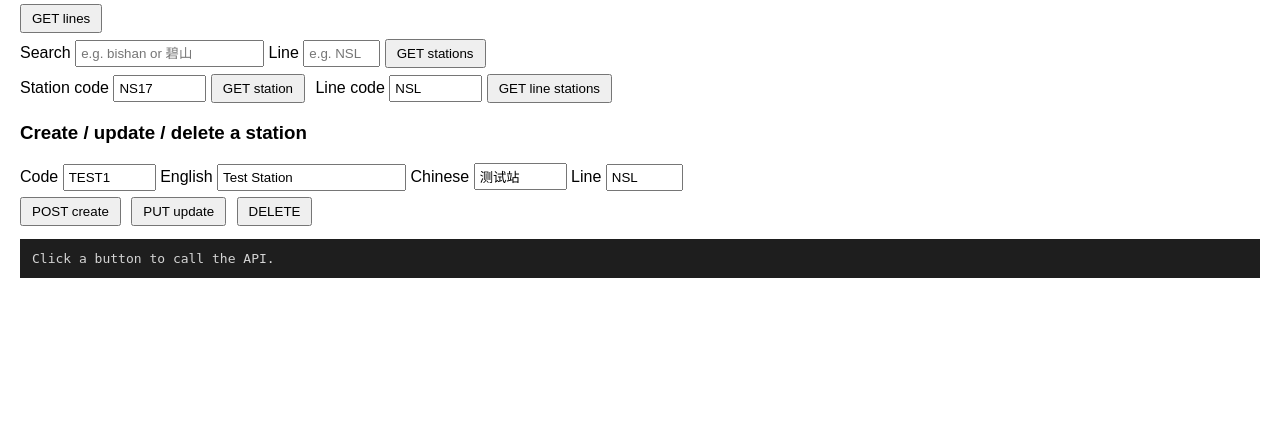
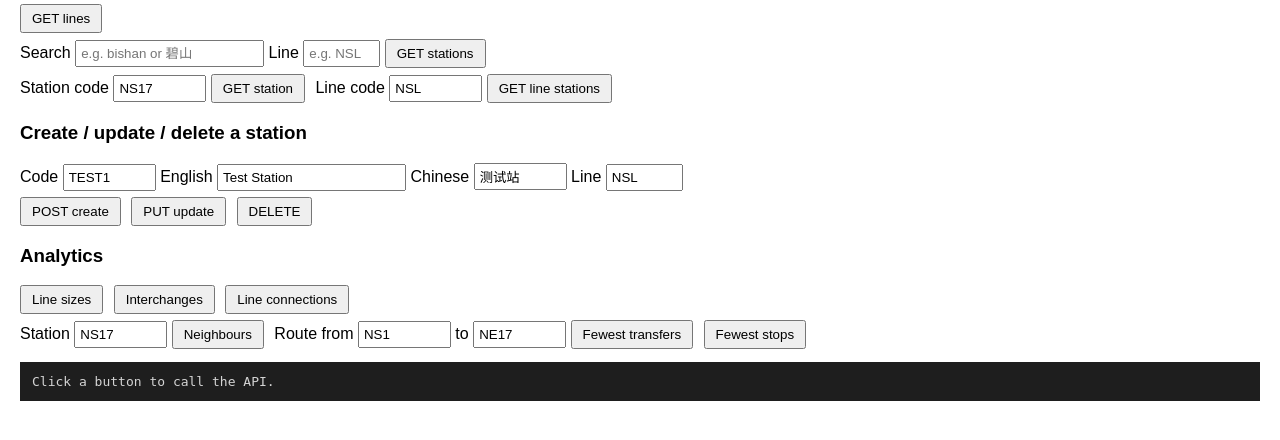
Before and after one commit to yjmockkk/INF2003_TransitIQ, a Flask app: page / in a window 1280 px wide. Shown: the part 232-672 px from the top of the page. Run offline with Flask 2, Linux system fonts and the light colour scheme; parts of the project's set-up code (start-up, migrations or seed data) failed here and were passed over.

Commit message:
advanced train queries

```diff
--- a/backend/app.py
+++ b/backend/app.py
@@ -2,6 +2,7 @@ from flask import Flask, jsonify, render_template
 
 import db
 from routes.train import bp as train_bp
+from routes.train_analytics import bp as train_analytics_bp
 from routes.bus import bp as bus_bp
 from routes.crowd import bp as crowd_bp
 from routes.bus_arrival import bp as bus_arrival_bp
@@ -18,7 +19,7 @@ app.register_blueprint(train_bp)
 app.register_blueprint(bus_bp)
 app.register_blueprint(crowd_bp)
 app.register_blueprint(bus_arrival_bp)
-
+app.register_blueprint(train_analytics_bp)
 
 @app.get("/api/health")
 def health():
--- /dev/null
+++ b/backend/routes/train_analytics.py
@@ -0,0 +1,289 @@
+from flask import Blueprint, request
+from mysql.connector import Error
+
+import db
+from routes.train import ok, fail, db_error
+
+# All analytics endpoints live under /api/train/analytics
+# They rely on the views v_station_details, v_interchange_stations and
+# v_line_links, so run the "Views" section of train_advanced_queries.sql first.
+bp = Blueprint("train_analytics", __name__, url_prefix="/api/train/analytics")
+
+
+# Query 4: stations per line, share of the network, size rank
+# (aggregate + window functions)
+LINE_SIZES_SQL = """
+    SELECT l.line_code, l.line_name_english,
+        COUNT(sl.station_code) AS total_stations,
+        ROUND(100 * COUNT(sl.station_code) / SUM(COUNT(sl.station_code)) OVER (), 1) AS pct_of_network,
+        RANK() OVER (ORDER BY COUNT(sl.station_code) DESC) AS size_rank
+    FROM TrainLine AS l
+    LEFT JOIN StationLine AS sl
+    ON l.line_code = sl.line_code
+    GROUP BY l.line_code, l.line_name_english
+    ORDER BY size_rank, l.line_code
+"""
+
+# Query 5: stations that sit on 2+ lines (from the interchange view)
+INTERCHANGES_SQL = """
+    SELECT station_name_english, station_name_chinese, total_lines,
+        station_codes, line_codes
+    FROM v_interchange_stations
+    WHERE total_lines >= %(min_lines)s
+    ORDER BY total_lines DESC, station_name_english
+"""
+
+# Query 6: pairs of lines and the interchanges they share (self-join)
+LINE_CONNECTIONS_SQL = """
+    SELECT a.line_code AS line_a, b.line_code AS line_b,
+        COUNT(DISTINCT s1.station_name_english) AS shared_interchanges,
+        GROUP_CONCAT(DISTINCT s1.station_name_english
+            ORDER BY s1.station_name_english SEPARATOR ', ') AS interchange_stations
+    FROM StationLine AS a
+    INNER JOIN TrainStation AS s1
+    ON s1.station_code = a.station_code
+    INNER JOIN TrainStation AS s2
+    ON s2.station_name_english = s1.station_name_english
+    AND s2.station_code <> s1.station_code
+    INNER JOIN StationLine AS b
+    ON b.station_code = s2.station_code
+    AND b.line_code > a.line_code
+    GROUP BY a.line_code, b.line_code
+    ORDER BY shared_interchanges DESC, line_a, line_b
+"""
+
+# Query 7: previous / next station on the same line (LAG / LEAD windows).
+# The window is computed over the whole line first, then we pick one station.
+NEIGHBOURS_SQL = """
+    SELECT line_code, station_code, station_name_english,
+        previous_station, next_station
+    FROM (
+        SELECT sl.line_code, s.station_code, s.station_name_english,
+            LAG(s.station_name_english) OVER line_order AS previous_station,
+            LEAD(s.station_name_english) OVER line_order AS next_station
+        FROM TrainStation AS s
+        INNER JOIN StationLine AS sl
+        ON s.station_code = sl.station_code
+        WINDOW line_order AS (
+            PARTITION BY sl.line_code
+            ORDER BY REGEXP_SUBSTR(s.station_code, '^[A-Za-z]+'),
+                     CAST(REGEXP_SUBSTR(s.station_code, '[0-9]+') AS UNSIGNED)
+        )
+    ) AS ordered_stations
+    WHERE station_code = %(station_code)s
+"""
+
+# Query 8: fewest-transfer route (recursive CTE over the line graph).
+# NOTE: the literal % signs in the LIKE pattern are written as %% because the
+# driver treats a single % as the start of a parameter placeholder.
+ROUTE_SQL = """
+    WITH RECURSIVE paths AS (
+        SELECT line_code, 0 AS transfers, CAST(line_code AS CHAR(255)) AS path
+        FROM StationLine
+        WHERE station_code = %(from_station)s
+
+        UNION ALL
+
+        SELECT links.to_line, paths.transfers + 1,
+            CONCAT(paths.path, ' > ', links.to_line)
+        FROM paths
+        INNER JOIN v_line_links AS links
+        ON links.from_line = paths.line_code
+        WHERE CONCAT(' > ', paths.path, ' > ') NOT LIKE CONCAT('%% > ', links.to_line, ' > %%')
+        AND paths.transfers < %(max_transfers)s
+    )
+    SELECT transfers, path
+    FROM paths
+    WHERE line_code = (
+        SELECT line_code FROM StationLine WHERE station_code = %(to_station)s
+    )
+    ORDER BY transfers, path
+    LIMIT 5
+"""
+
+# Query 9: fewest-stops route over station NAMES (a line change is not a stop)
+SHORTEST_PATH_SQL = """
+    WITH RECURSIVE
+    reach AS (
+        SELECT CAST(%(from_name)s AS CHAR(100)) AS station_name, 0 AS hops
+        UNION
+        SELECT g.to_name, r.hops + 1
+        FROM reach AS r
+        INNER JOIN StationConnection AS g ON g.from_name = r.station_name
+        WHERE r.hops < %(max_hops)s
+    ),
+    dist AS (
+        SELECT station_name, MIN(hops) AS hops FROM reach GROUP BY station_name
+    ),
+    back AS (
+        SELECT station_name, hops, CAST(station_name AS CHAR(2000)) AS path
+        FROM dist
+        WHERE station_name = %(to_name)s
+        UNION ALL
+        SELECT g.to_name, b.hops - 1, CONCAT(g.to_name, ',', b.path)
+        FROM back AS b
+        INNER JOIN StationConnection AS g ON g.from_name = b.station_name
+        INNER JOIN dist AS d ON d.station_name = g.to_name AND d.hops = b.hops - 1
+    )
+    SELECT path
+    FROM back
+    WHERE hops = 0
+    ORDER BY path
+    LIMIT 1
+"""
+
+# One row per station on the path, with the line arriving and leaving
+PATH_STEPS_SQL = """
+    WITH stops AS (
+        SELECT FIND_IN_SET(station_name_english, %(path)s) AS step,
+            station_name_english,
+            MIN(station_name_chinese) AS station_name_chinese,
+            GROUP_CONCAT(station_code ORDER BY station_code) AS station_codes
+        FROM TrainStation
+        WHERE FIND_IN_SET(station_name_english, %(path)s) > 0
+        GROUP BY station_name_english
+    )
+    SELECT s.step, s.station_name_english, s.station_name_chinese, s.station_codes,
+        leg_in.line_code AS arrive_line,
+        leg_out.line_code AS depart_line,
+        CASE
+            WHEN leg_in.line_code IS NULL THEN 'start'
+            WHEN leg_out.line_code IS NULL THEN 'arrive'
+            WHEN leg_in.line_code <> leg_out.line_code THEN 'change'
+            ELSE 'pass'
+        END AS action
+    FROM stops AS s
+    LEFT JOIN stops AS prev ON prev.step = s.step - 1
+    LEFT JOIN StationConnection AS leg_in
+        ON leg_in.from_name = prev.station_name_english AND leg_in.to_name = s.station_name_english
+    LEFT JOIN stops AS nxt ON nxt.step = s.step + 1
+    LEFT JOIN StationConnection AS leg_out
+        ON leg_out.from_name = s.station_name_english AND leg_out.to_name = nxt.station_name_english
+    ORDER BY s.step
+"""
+
+@bp.get("/line-sizes")
+def line_sizes():
+    """GET /api/train/analytics/line-sizes
+    Stations per line, % of the network and size rank."""
+    try:
+        return ok(db.query(LINE_SIZES_SQL))
+    except Error as error:
+        return db_error(error)
+
+
+@bp.get("/interchanges")
+def interchanges():
+    """GET /api/train/analytics/interchanges?min_lines=2
+    Stations that appear on at least min_lines lines (default 2)."""
+    min_lines = max(request.args.get("min_lines", 2, type=int), 2)
+    try:
+        return ok(db.query(INTERCHANGES_SQL, {"min_lines": min_lines}),
+                  min_lines=min_lines)
+    except Error as error:
+        return db_error(error)
+
+
+@bp.get("/line-connections")
+def line_connections():
+    """GET /api/train/analytics/line-connections
+    For each pair of lines, the interchanges they share."""
+    try:
+        return ok(db.query(LINE_CONNECTIONS_SQL))
+    except Error as error:
+        return db_error(error)
+
+
+@bp.get("/stations/<code>/neighbours")
+def station_neighbours(code):
+    """GET /api/train/analytics/stations/<code>/neighbours
+    The stations before and after this one on its line."""
+    try:
+        row = db.query(NEIGHBOURS_SQL, {"station_code": code}, one=True)
+        if row is None:
+            return fail("Station not found", 404)
+        return ok(row)
+    except Error as error:
+        return db_error(error)
+
+@bp.get("/route")
+def route():
+    """GET /api/train/analytics/route?from=NS1&to=NE17&max_transfers=5
+    Fewest-transfer line routes between two station codes."""
+    from_station = request.args.get("from", "").strip()
+    to_station = request.args.get("to", "").strip()
+    # Cap the search depth so the recursion always stops quickly
+    max_transfers = min(max(request.args.get("max_transfers", 5, type=int), 0), 8)
+
+    if not from_station or not to_station:
+        return fail("Both 'from' and 'to' station codes are required", 400)
+
+    try:
+        # Make sure both stations exist (also gives us their details for the response)
+        details = {}
+        for key, code in (("from", from_station), ("to", to_station)):
+            row = db.query(
+                "SELECT station_code, station_name_english, line_code "
+                "FROM v_station_details WHERE station_code = %s", (code,), one=True)
+            if row is None:
+                return fail(f"Station '{code}' not found", 404)
+            details[key] = row
+
+        rows = db.query(ROUTE_SQL, {
+            "from_station": from_station,
+            "to_station": to_station,
+            "max_transfers": max_transfers,
+        })
+        if not rows:
+            return fail("No route found within the transfer limit", 404)
+
+        # Turn "NSL > NEL" into a list of lines for the frontend
+        routes = [{"transfers": r["transfers"],
+                   "path": r["path"],
+                   "lines": r["path"].split(" > ")} for r in rows]
+        return ok({"from": details["from"], "to": details["to"],
+                   "fewest_transfers": routes[0]["transfers"],
+                   "routes": routes})
+    except Error as error:
+        return db_error(error)
+
+@bp.get("/shortest-route")
+def shortest_route():
+    """GET /api/train/analytics/shortest-route?from=NS1&to=NE17&max_hops=40
+    Route with the fewest stops. Changing line at an interchange is not a stop."""
+    from_code = request.args.get("from", "").strip()
+    to_code = request.args.get("to", "").strip()
+    max_hops = min(max(request.args.get("max_hops", 40, type=int), 1), 100)
+
+    if not from_code or not to_code:
+        return fail("Both 'from' and 'to' station codes are required", 400)
+
+    try:
+        # Look up the station name for each code (the route runs on names)
+        names = {}
+        for code in (from_code, to_code):
+            row = db.query(
+                "SELECT station_name_english FROM TrainStation WHERE station_code = %s",
+                (code,), one=True)
+            if row is None:
+                return fail(f"Station '{code}' not found", 404)
+            names[code] = row["station_name_english"]
+
+        found = db.query(SHORTEST_PATH_SQL, {
+            "from_name": names[from_code],
+            "to_name": names[to_code],
+            "max_hops": max_hops,
+        }, one=True)
+        if found is None:
+            return fail("No route found within max_hops", 404)
+
+        steps = db.query(PATH_STEPS_SQL, {"path": found["path"]})
+        return ok({
+            "from": {"station_code": from_code, "station_name_english": names[from_code]},
+            "to": {"station_code": to_code, "station_name_english": names[to_code]},
+            "total_stops": len(steps) - 1,
+            "line_changes": sum(1 for s in steps if s["action"] == "change"),
+            "steps": steps,
+        })
+    except Error as error:
+        return db_error(error)
--- a/frontend/templates/api_tester.html
+++ b/frontend/templates/api_tester.html
@@ -56,16 +56,10 @@
     <h2>TransitIQ API Tester</h2>
 
     <div class="tabs">
-      <button
-        id="train-tab"
-        class="active"
-        onclick="showTab('train')"
-      >
+      <button id="train-tab" class="active" onclick="showTab('train')">
         Train
       </button>
-      <button id="bus-tab" onclick="showTab('bus')">
-        Bus
-      </button>
+      <button id="bus-tab" onclick="showTab('bus')">Bus</button>
     </div>
 
     <div class="row">
@@ -73,9 +67,7 @@
     </div>
 
     <div>
-      <button
-        type="button"
-        onclick="window.location.href='/crowd-dashboard'">
+      <button type="button" onclick="window.location.href = '/crowd-dashboard'">
         Station Crowd
       </button>
     </div>
@@ -89,8 +81,8 @@
       </div>
 
       <div class="row">
-        Search <input id="q" placeholder="e.g. bishan or 碧山" />
-        Line <input id="line" placeholder="e.g. NSL" size="6" />
+        Search <input id="q" placeholder="e.g. bishan or 碧山" /> Line
+        <input id="line" placeholder="e.g. NSL" size="6" />
         <button onclick="searchStations()">GET stations</button>
       </div>
 
@@ -101,9 +93,7 @@
         </button>
 
         Line code <input id="lcode" value="NSL" size="8" />
-        <button
-          onclick="call('/api/train/lines/' + v('lcode') + '/stations')"
-        >
+        <button onclick="call('/api/train/lines/' + v('lcode') + '/stations')">
           GET line stations
         </button>
       </div>
@@ -111,10 +101,10 @@
       <h3>Create / update / delete a station</h3>
 
       <div class="row">
-        Code <input id="c_code" value="TEST1" size="8" />
-        English <input id="c_en" value="Test Station" />
-        Chinese <input id="c_zh" value="测试站" size="8" />
-        Line <input id="c_line" value="NSL" size="6" />
+        Code <input id="c_code" value="TEST1" size="8" /> English
+        <input id="c_en" value="Test Station" /> Chinese
+        <input id="c_zh" value="测试站" size="8" /> Line
+        <input id="c_line" value="NSL" size="6" />
       </div>
 
       <div class="row">
@@ -122,7 +112,9 @@
           POST create
         </button>
         <button
-          onclick="send('PUT', '/api/train/stations/' + v('c_code'), stationBody())"
+          onclick="
+            send('PUT', '/api/train/stations/' + v('c_code'), stationBody())
+          "
         >
           PUT update
         </button>
@@ -137,17 +129,12 @@
       <h3>Bus API</h3>
 
       <div class="row">
-        <button onclick="call('/api/bus/services')">
-          GET bus services
-        </button>
+        <button onclick="call('/api/bus/services')">GET bus services</button>
       </div>
 
       <div class="row">
         Search
-        <input
-          id="bus_q"
-          placeholder="Stop code, road or stop name"
-        />
+        <input id="bus_q" placeholder="Stop code, road or stop name" />
         <button onclick="call('/api/bus/stops?q=' + v('bus_q'))">
           GET bus stops
         </button>
@@ -168,6 +155,54 @@
     </section>
 
     <!-- SHARED RESULTS -->
+    <h3>Analytics</h3>
+    <div class="row">
+      <button onclick="call('/api/train/analytics/line-sizes')">
+        Line sizes
+      </button>
+      <button onclick="call('/api/train/analytics/interchanges')">
+        Interchanges
+      </button>
+      <button onclick="call('/api/train/analytics/line-connections')">
+        Line connections
+      </button>
+    </div>
+    <div class="row">
+      Station <input id="n_code" value="NS17" size="8" />
+      <button
+        onclick="
+          call('/api/train/analytics/stations/' + v('n_code') + '/neighbours')
+        "
+      >
+        Neighbours
+      </button>
+      Route from <input id="r_from" value="NS1" size="8" /> to
+      <input id="r_to" value="NE17" size="8" />
+      <button
+        onclick="
+          call(
+            '/api/train/analytics/route?from=' +
+              v('r_from') +
+              '&to=' +
+              v('r_to'),
+          )
+        "
+      >
+        Fewest transfers
+      </button>
+      <button
+        onclick="
+          call(
+            '/api/train/analytics/shortest-route?from=' +
+              v('r_from') +
+              '&to=' +
+              v('r_to'),
+          )
+        "
+      >
+        Fewest stops
+      </button>
+    </div>
     <div id="status" role="status"></div>
     <div id="table"></div>
     <pre id="out">Click a button to call the API.</pre>
@@ -182,7 +217,8 @@
 
         for (const name of ["train", "bus"]) {
           document.getElementById(name + "-panel").hidden = name !== tab;
-          document.getElementById(name + "-tab")
+          document
+            .getElementById(name + "-tab")
             .classList.toggle("active", name === tab);
         }
 
@@ -215,8 +251,10 @@
 
       function getBusRoute() {
         call(
-          "/api/bus/services/" + v("bus_service") +
-          "/route?direction=" + v("bus_direction")
+          "/api/bus/services/" +
+            v("bus_service") +
+            "/route?direction=" +
+            v("bus_direction"),
         );
       }
 
@@ -258,8 +296,11 @@
             return;
           }
 
-          document.getElementById("out").textContent =
-            JSON.stringify(json, null, 2);
+          document.getElementById("out").textContent = JSON.stringify(
+            json,
+            null,
+            2,
+          );
 
           showTable(json.data);
         } catch (err) {
@@ -294,7 +335,7 @@
             tr.insertCell().textContent =
               value !== null && typeof value === "object"
                 ? JSON.stringify(value)
-                : value ?? "";
+                : (value ?? "");
           });
         });
 
```
Also changed, not shown: database/sql/train_schema.sql (+13 -0 lines), database/sql/train_view.sql (added, +98 -0 lines), README.md, database/README.md.
